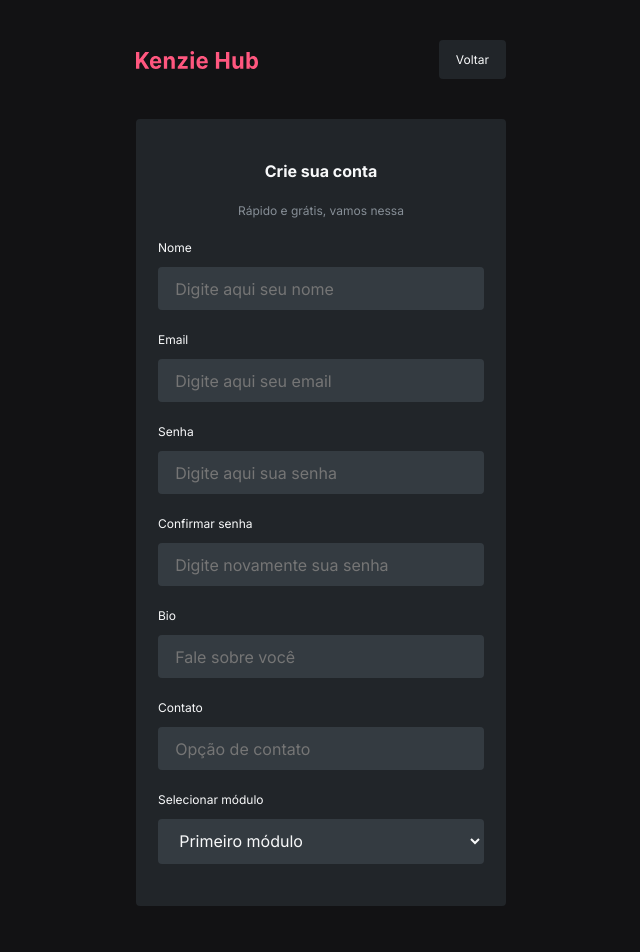
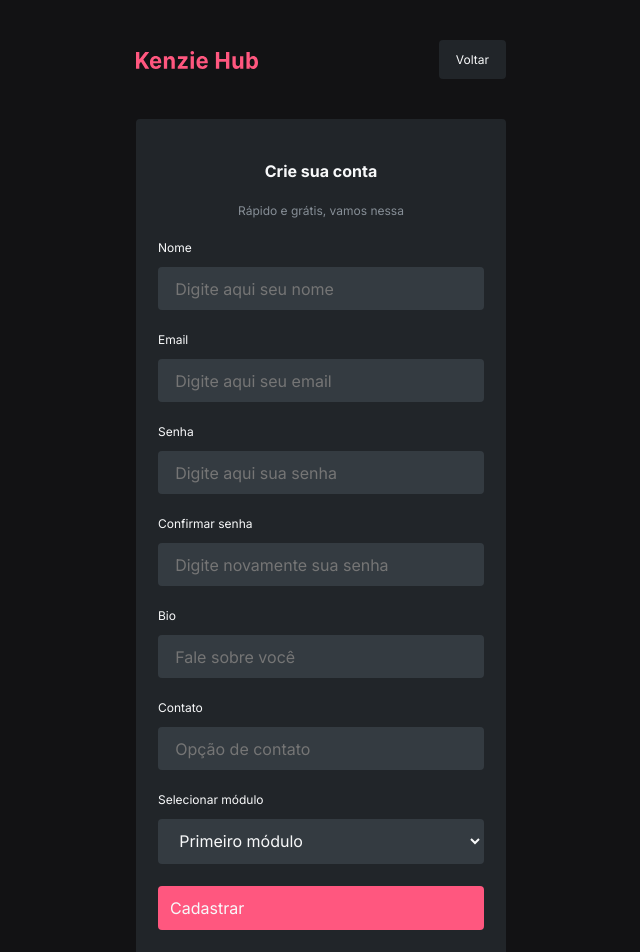
Before and after one commit to Danielle-Luz/Kenzie-Hub, a React (Create React App) app: page /register in a window 1280 px wide. Shown: the top 952 px of the page, without its empty margins (319-959 px from the left). Built offline with nearby package versions, Linux system fonts and the light colour scheme.

Commit message:
feat: add button on register

```diff
--- a/src/pages/Register/index.jsx
+++ b/src/pages/Register/index.jsx
@@ -3,6 +3,7 @@
 import { TitleStyled } from "../../components/fonts/Title/styles";
 import { TextStyled } from "../../components/fonts/Text/styles";
 import { Header } from "../../components/Header";
+import { ButtonPrimary } from "../../components/Button/Primary";
 
 export function Register() {
   const fieldsList = [
@@ -60,6 +61,7 @@
         <TitleStyled tag="h2">Crie sua conta</TitleStyled>
         <TextStyled tag="span">Rápido e grátis, vamos nessa</TextStyled>
         <Form fieldsList={fieldsList} onSubmit={createUser} />
+        <ButtonPrimary type="default">Cadastrar</ButtonPrimary>
       </main>
     </FormContainer>
   );
```
